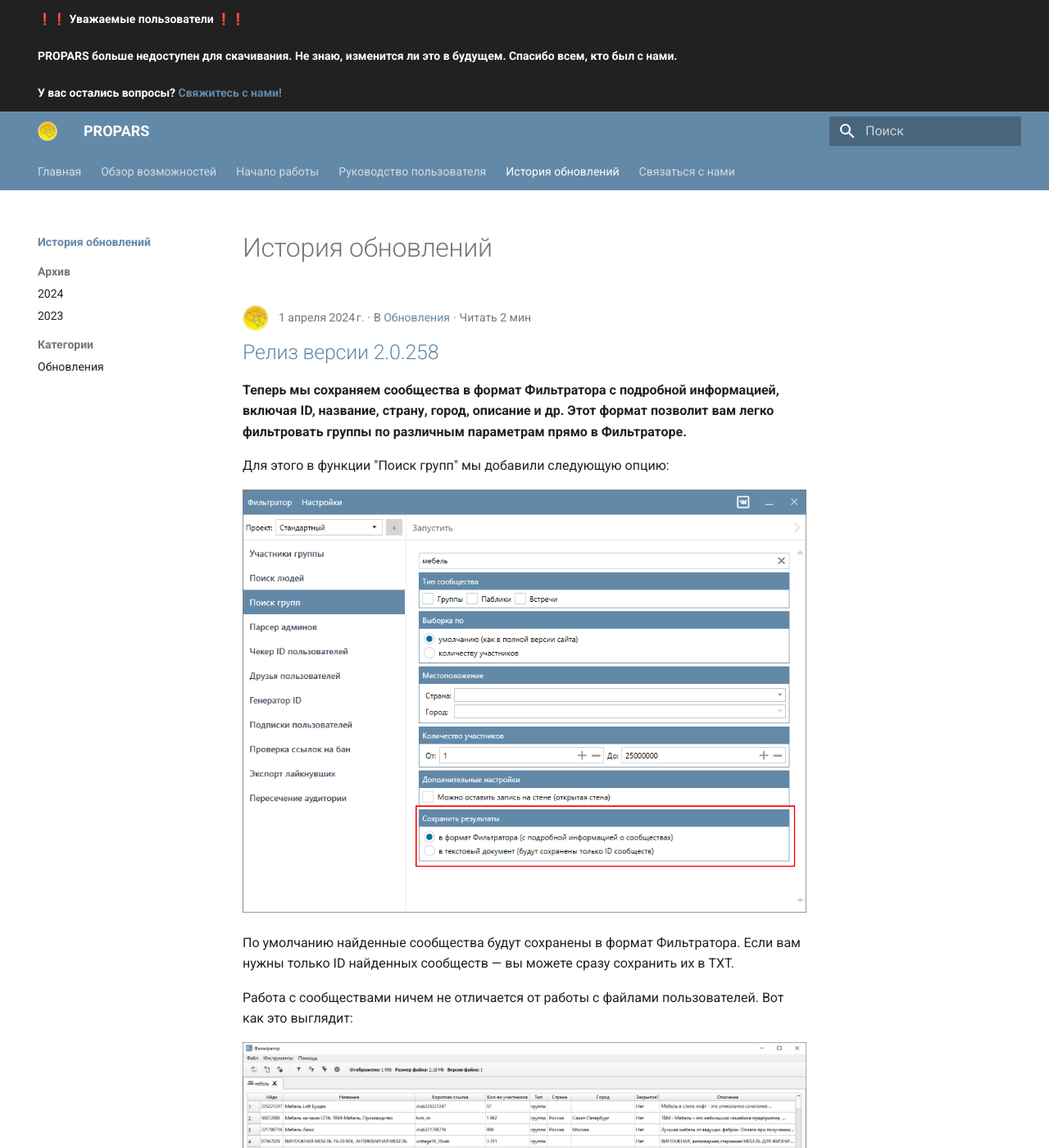
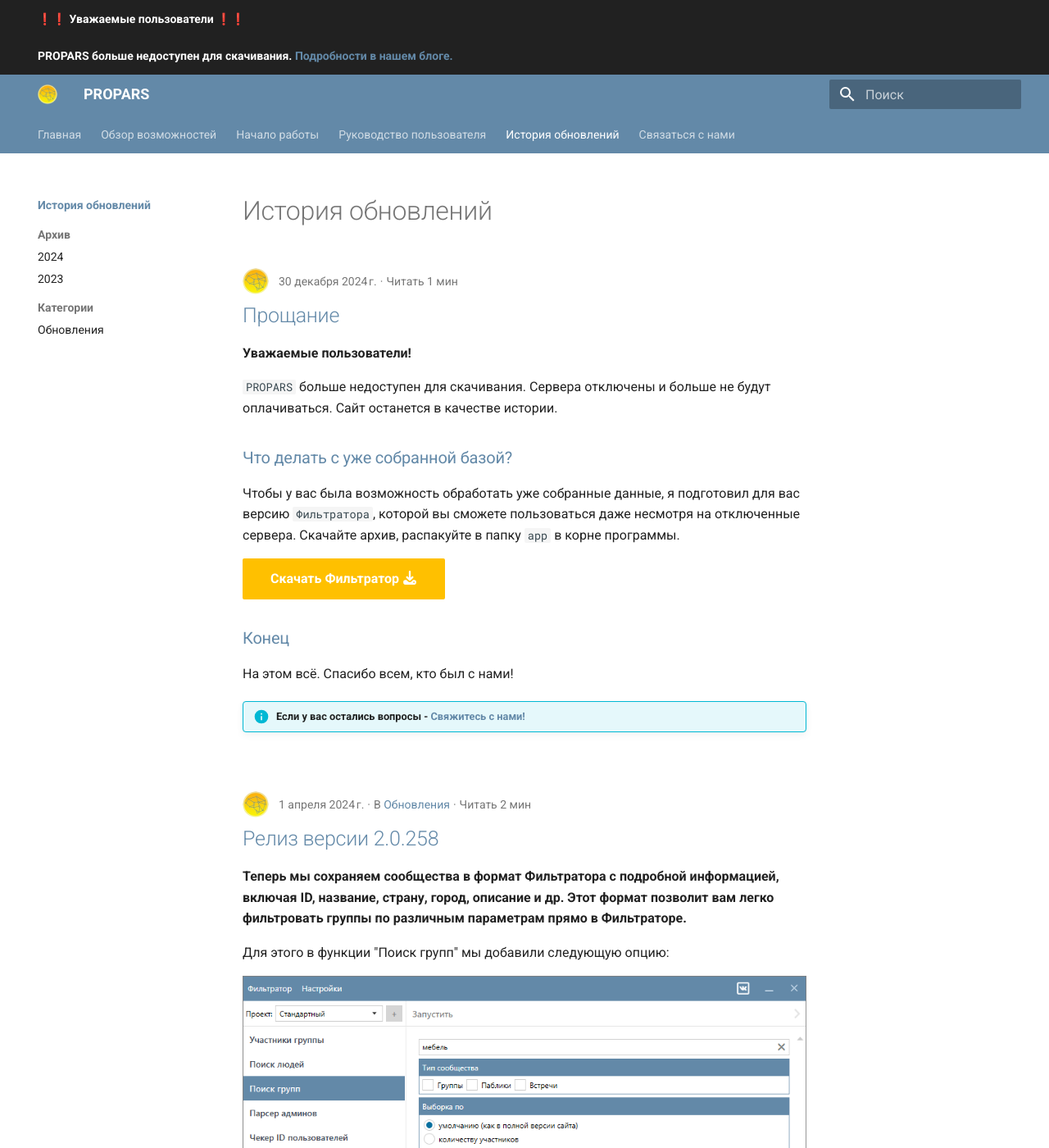
Before and after one commit to VK-Utility/docs, an MkDocs documentation site: the page built from docs/blog/index.md, in a window 1280 px wide and 1400 px high. Shown: the whole window at 82% size. Built offline with MkDocs 1.6.1 and Material for MkDocs 9.7.7, drawn with Linux system fonts in a browser that asks for light colours.

Commit message:
Add non-server Filtrator

```diff
--- /dev/null
+++ b/docs/blog/posts/end.md
@@ -0,0 +1,25 @@
+---
+date: 2024-12-30
+authors: [PROPARS]
+hidden:
+  - toc
+slug: end
+---
+
+# Прощание
+
+__Уважаемые пользователи!__
+
+`PROPARS` больше недоступен для скачивания. Сервера отключены и больше не будут оплачиваться. Сайт останется в качестве истории.
+
+## Что делать с уже собранной базой?
+
+Чтобы у вас была возможность обработать уже собранные данные, я подготовил для вас версию `Фильтратора`, которой вы сможете пользоваться даже несмотря на отключенные сервера. Скачайте архив, распакуйте в папку `app` в корне программы.
+
+[Скачать Фильтратор :fontawesome-solid-download:](../../../../../assets/Filtrator.zip){ .md-button .md-button--primary .donwload-setup-button }
+
+## Конец
+
+На этом всё. Спасибо всем, кто был с нами!
+
+!!! info "Если у вас остались вопросы - [Свяжитесь с нами!](../../../../../support)"
--- a/docs/overrides/main.html
+++ b/docs/overrides/main.html
@@ -5,9 +5,6 @@
   ❗❗ Уважаемые пользователи ❗❗
   <br /><br />
 
-  PROPARS больше недоступен для скачивания. Не знаю, изменится ли это в будущем. Спасибо всем, кто был с нами.
-  <br /><br />
-
-  У вас остались вопросы? <a href="../../../support">Свяжитесь с нами!</a>
+  PROPARS больше недоступен для скачивания. <a href="http://pro-pars.ru/blog/2024/12/30/end/">Подробности в нашем блоге.</a>
 </div>
 {% endblock %}
```
Also changed, not shown: docs/setup-and-launch/install.md (+1 -4 lines), 1 other file.
